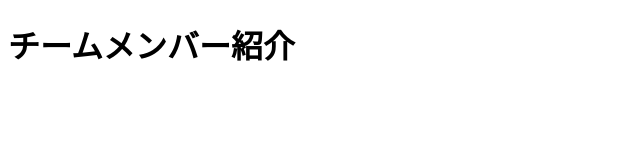
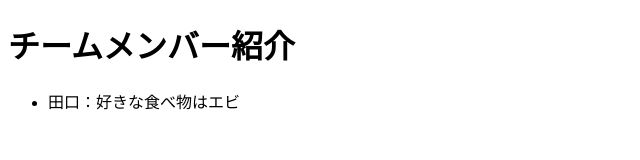
Before and after one commit to 2401360/1024, a plain HTML site: page index.html in a window 1280 px wide. Shown: the whole page, without its empty margins (0-640 px from the left). Drawn offline with Linux system fonts and the light colour scheme.

Commit message:
suki!
suki!

```diff
--- a/index.html
+++ b/index.html
@@ -8,7 +8,7 @@
   <body>
     <h1>チームメンバー紹介</h1>
     <ul>
-      <!-- メンバー紹介をここに追加 -->
+      <li>田口：好きな食べ物はエビ</li>
     </ul>
   </body>
 </html>
```
